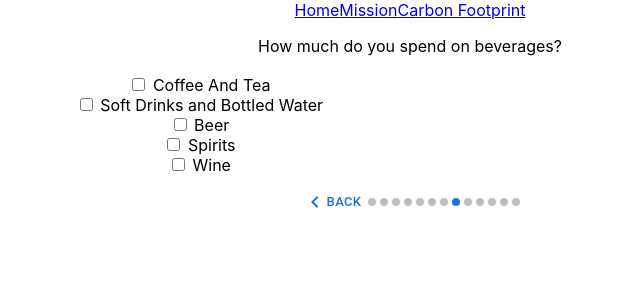
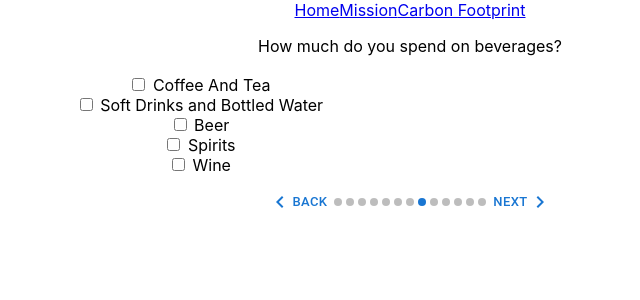
Before and after one commit to hiddencilantro/the-nobrac-initiative, a React (Create React App) app: page /survey/beverage in a window 1280 px wide. Shown: the top 300 px of the page, without its empty margins (230-870 px from the left). Built offline with nearby package versions, Linux system fonts and the light colour scheme.

Commit message:
accepting setToggle

```diff
--- a/src/components/survey/consumption/Beverage.js
+++ b/src/components/survey/consumption/Beverage.js
@@ -1,9 +1,10 @@
 import { useEffect } from 'react';
 import ItemInput from './inputs/ItemInput';
 
-function Beverage({setActiveStep, checked, setChecked, beverages, setBeverages}) {
+function Beverage({setActiveStep, setToggle, checked, setChecked, beverages, setBeverages}) {
     useEffect(() => {
         setActiveStep(7);
+        setToggle(true);
         setChecked({
             coffeeAndTea: false,
             softDrinksAndBottledWater: false,
```
